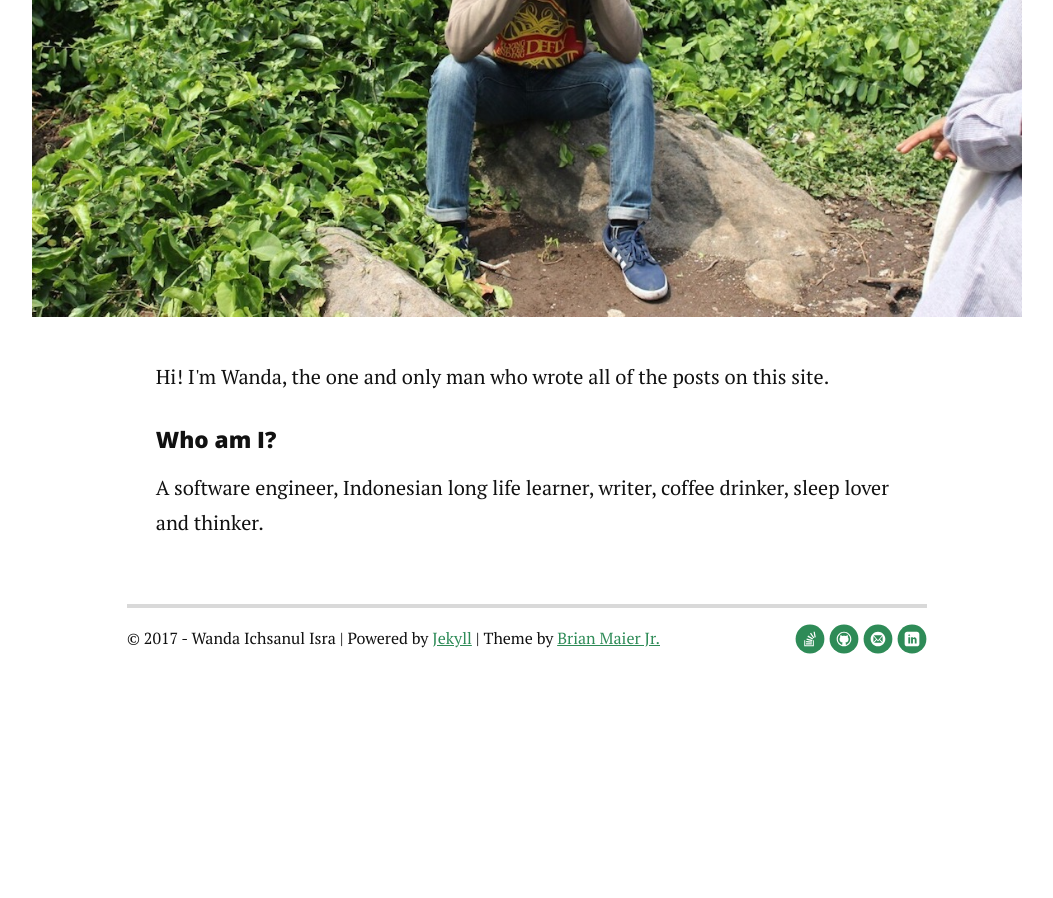
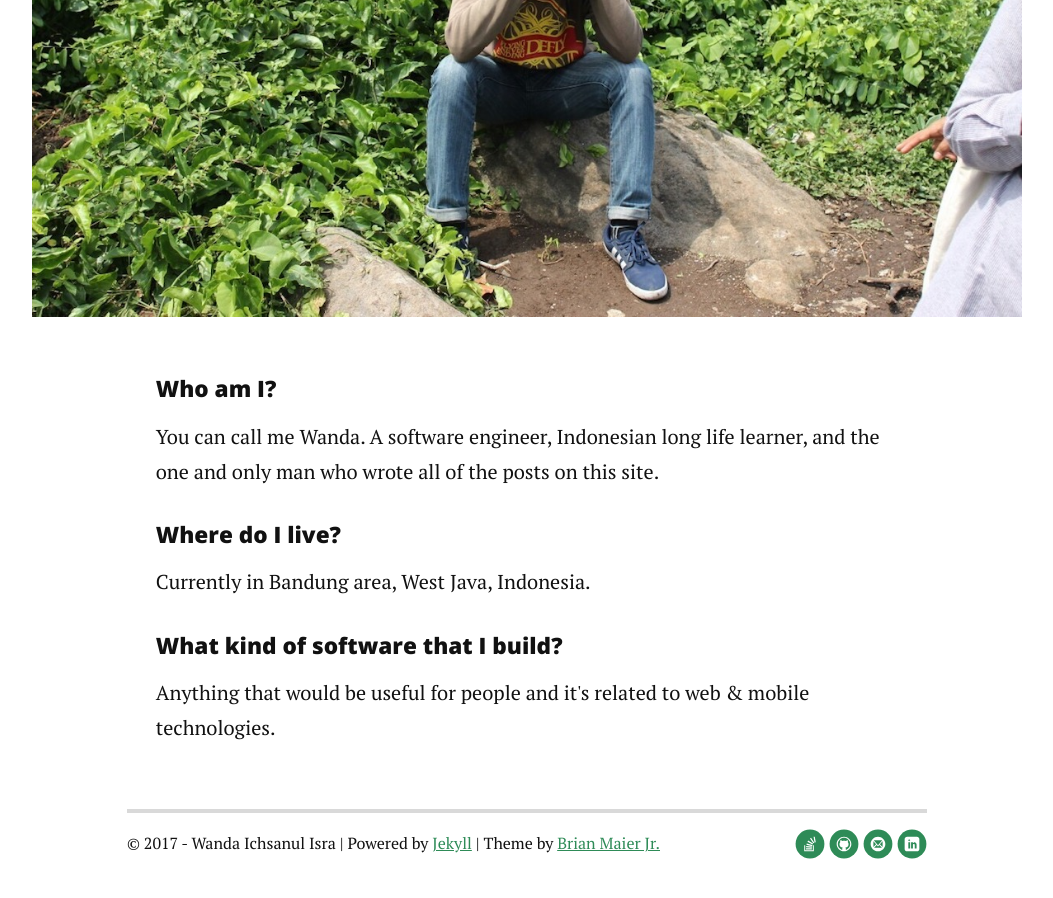
Before and after one commit to wlisrausr/wlisra.github.io, a Jekyll site: the page built from about.md, in a window 1280 px wide and 900 px high, scrolled down 778 px. Shown: the whole window, without its empty margins (113-1166 px from the left). Built offline with Jekyll 4.4.1, drawn with Linux system fonts in a browser that asks for light colours; nearby versions of some CDN libraries; before the commit the page ends 1472 px from its top, so only the background shows below that.

Commit message:
Update about page

```diff
--- a/about.md
+++ b/about.md
@@ -7,10 +7,12 @@ title: "About"
   <h2 class="pageTitle">About</h2>
   <img src="{{ '/assets/img/profile.jpg' | prepend: site.baseurl }}" alt="">
 
-  <p>
-    Hi! I'm Wanda, the one and only man who wrote all of the posts on this site.
-  </p>
+  <h4>Who am I?</h4>
+  <p>You can call me Wanda. A software engineer, Indonesian long life learner, and the one and only man who wrote all of the posts on this site.</p>
 
-  <h4>Who am I?</h4>
-  <p>A software engineer, Indonesian long life learner, writer, coffee drinker, sleep lover and thinker.</p>
+  <h4>Where do I live?</h4>
+  <p>Currently in Bandung area, West Java, Indonesia.</p>
+
+  <h4>What kind of software that I build?</h4>
+  <p>Anything that would be useful for people and it's related to web & mobile technologies.</p>
 </div>
```
